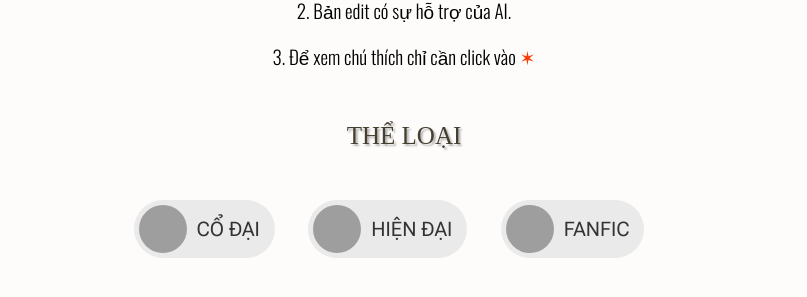
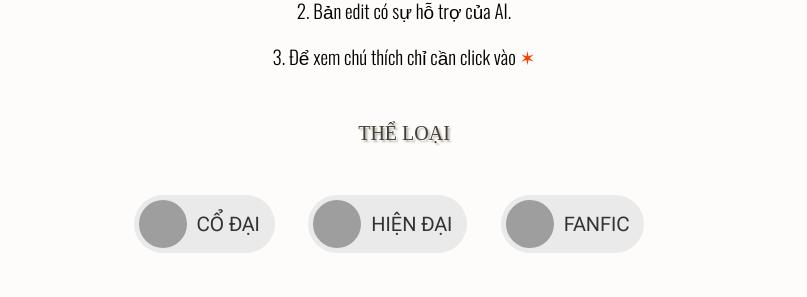
Before and after one commit to nuabuocthanhtho/nuabuocthanhtho.github.io, a Jekyll site: the page built from index.md, in a window 1280 px wide. Shown: the part 220-517 px from the top of the page, without its empty margins (236-1043 px from the left). Built offline with Jekyll 4.4.1, drawn with Linux system fonts in a browser that asks for light colours; some web fonts are replaced; grey boxes are pictures that could not be loaded.

Commit message:
Update style.css

```diff
--- a/assets/css/style.css
+++ b/assets/css/style.css
@@ -1608,7 +1608,7 @@ div#Text1 {
 #Text1 h2.title {
     font-family: 'Oswald', sans-serif !important;
     font-weight: 400 !important;
-    margin-bottom: 0 !important;
+    margin-bottom: 10 !important;
 }
 
 #Text1 .widget-content {
@@ -1641,7 +1641,7 @@ div#HTML1 {
 /* Đổi font và căn giữa cho chữ "THỂ LOẠI" */
 div#HTML1 .widget-content {
     font-family: 'Sigmar', cursive !important; /* Đã đổi sang font Sigmar */
-	font-size: 25px !important;
+	font-size: 20px !important;
     text-align: center !important;
 color: #453f30 !important; /* Thêm dòng này để đổi màu xám nhạt hơn */
 text-shadow: 2px 2px 2px rgba(0, 0, 0, 0.3) !important; /* Thêm dòng này để tạo bóng */
```
